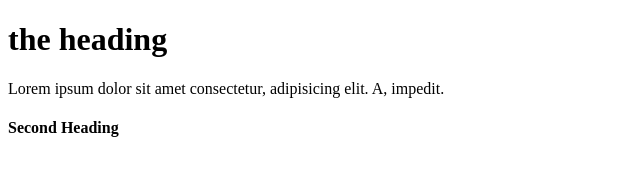
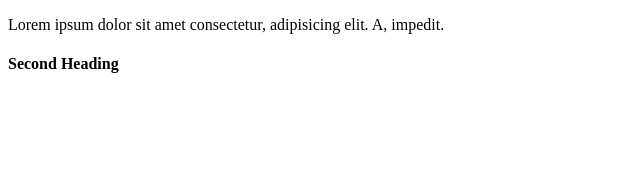
Before and after one commit to moinahmad25/destiny-website, a plain HTML site: page index.html in a window 1280 px wide. Shown: the whole page, without its empty margins (0-640 px from the left). Drawn offline with Linux system fonts and the light colour scheme.

Commit message:
h1 removed

```diff
--- a/index.html
+++ b/index.html
@@ -6,7 +6,6 @@
     <title>Document</title>
 </head>
 <body>
-    <h1>the heading</h1>
     <p>Lorem ipsum dolor sit amet consectetur, adipisicing elit. A, impedit.</p>
     <h4>Second Heading</h4>
 </body>
```
